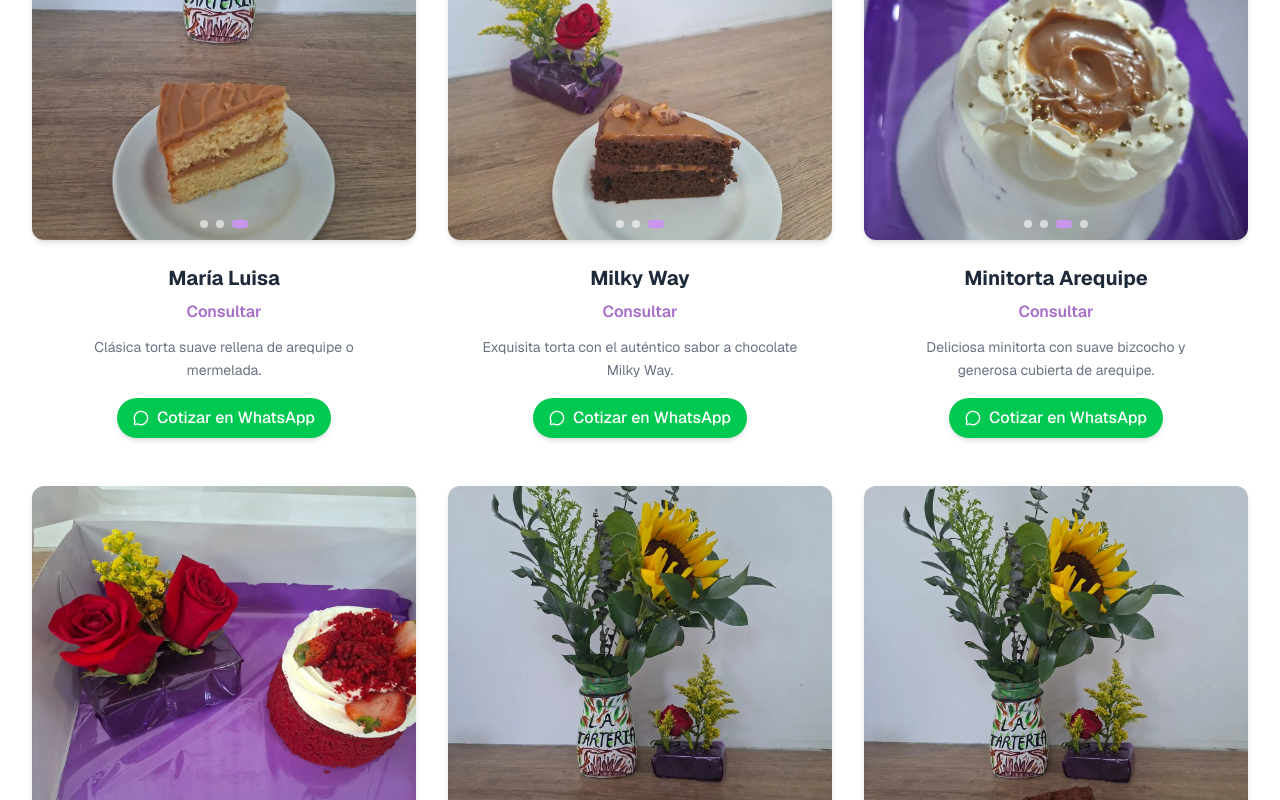
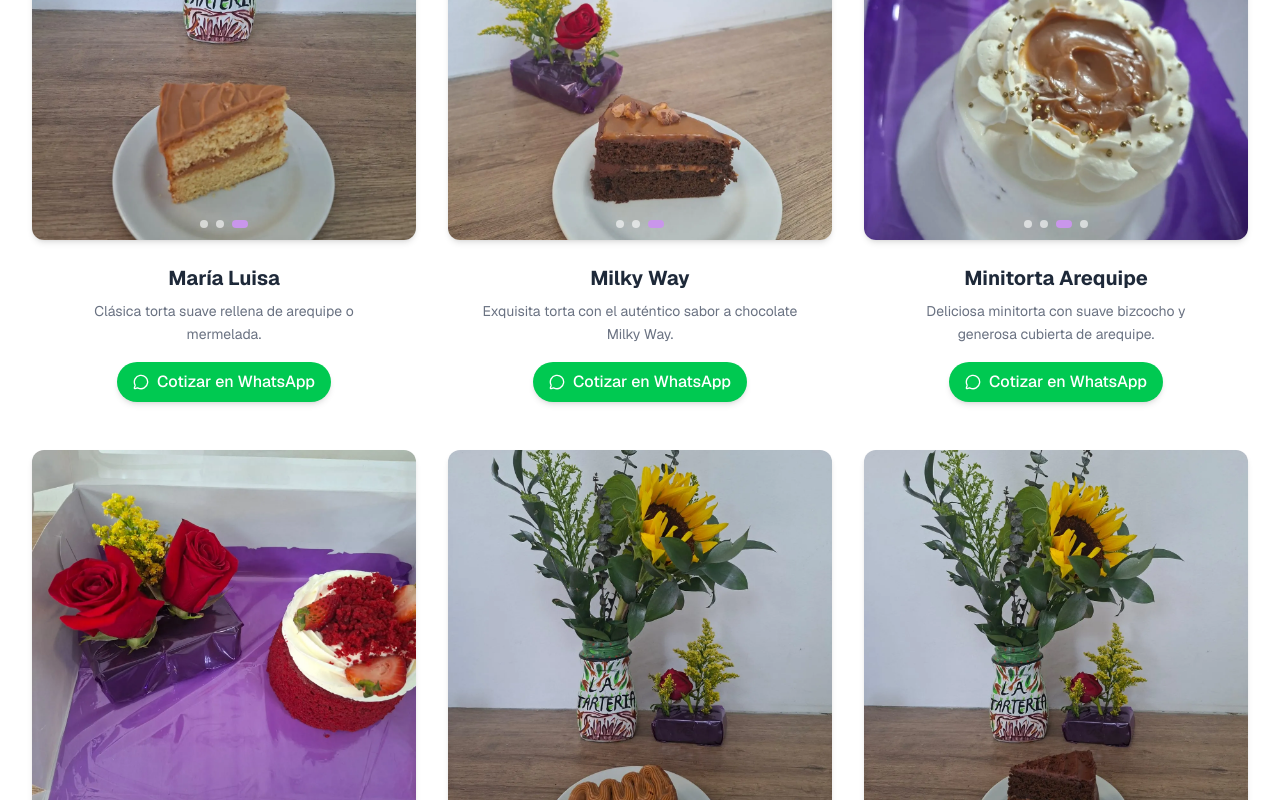
Before and after one commit to J4VJ4R/milyscakes, a Next.js app: page / in a window 1280 px wide. Shown: the part 1220-2020 px from the top of the page. Built offline with nearby package versions, Linux system fonts and the light colour scheme.

Commit message:
hide_consultar_price_text

```diff
--- a/src/components/ProductSection.tsx
+++ b/src/components/ProductSection.tsx
@@ -124,7 +124,9 @@ const ProductCard = ({ product, categoryId }: { product: Product; categoryId: st
       <h3 className="text-xl font-bold text-gray-800 mb-2 group-hover:text-mily-purple transition-colors">
         {product.name}
       </h3>
-      <p className="text-mily-purple-dark font-semibold mb-3">{product.price}</p>
+      {product.price !== "Consultar" && (
+        <p className="text-mily-purple-dark font-semibold mb-3">{product.price}</p>
+      )}
       {product.description && (
         <p className="text-gray-500 text-sm leading-relaxed max-w-xs mb-4">
           {product.description}
```
